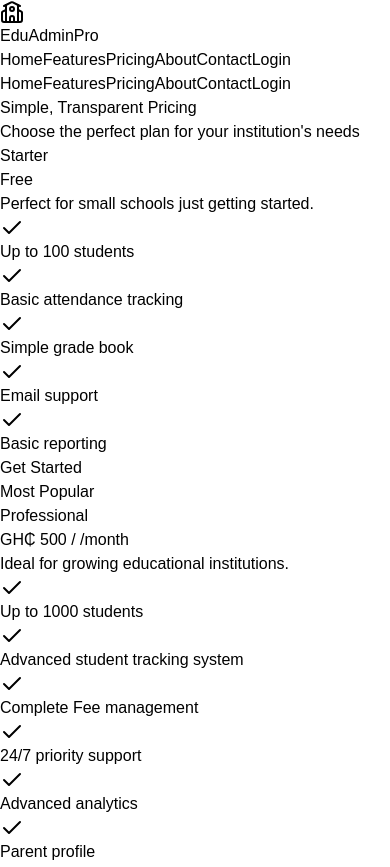
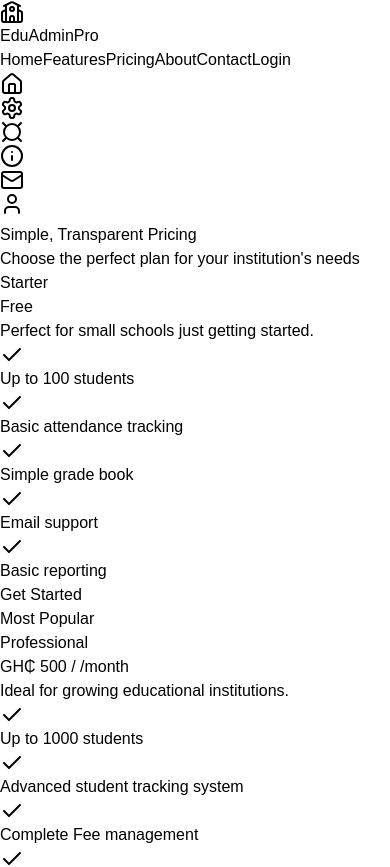
Before and after one commit to Bhankid/landing_page, a Next.js app: page /Pricing in a window 390 px wide. Shown: the top 867 px of the page. Built offline with nearby package versions, Linux system fonts and the light colour scheme.

Commit message:
MobileDock

```diff
--- a/package.json
+++ b/package.json
@@ -17,7 +17,7 @@
     "react": "^19.0.0",
     "react-countup": "^6.5.3",
     "react-dom": "^19.0.0",
-    "sweetalert2": "^11.15.10"
+    "sweetalert2": "^11.6.13"
   },
   "devDependencies": {
     "@eslint/eslintrc": "^3",
--- /dev/null
+++ b/src/components/MobileDock.tsx
@@ -0,0 +1,40 @@
+"use client";
+import Link from "next/link";
+import { usePathname } from "next/navigation";
+import { Home, Settings, Currency, Info, Mail, User } from "lucide-react";
+
+const MobileDock = () => {
+  const pathname = usePathname();
+  const navItems = [
+    { path: "/", label: "Home", icon: Home },
+    { path: "/Features", label: "Features", icon: Settings },
+    { path: "/Pricing", label: "Pricing", icon: Currency },
+    { path: "/About", label: "About", icon: Info },
+    { path: "/Contact", label: "Contact", icon: Mail },
+  ];
+
+  return (
+    <div className="sm:hidden fixed bottom-0 left-0 right-0 bg-slate-900/50 backdrop-blur-lg border-t border-slate-700/50 p-4 flex justify-center space-x-2 z-50">
+      {navItems.map((item) => (
+        <Link
+          key={item.path}
+          href={item.path}
+          className={
+            pathname === item.path
+              ? "bg-slate-700 p-2 rounded-full text-blue-400"
+              : "bg-slate-700 p-2 rounded-full text-white hover:text-blue-400"
+          }
+        >
+          <item.icon className="h-4 w-4" />
+        </Link>
+      ))}
+      <Link href="/Login">
+        <button className="bg-blue-600 p-2 rounded-full text-white hover:bg-blue-700 flex items-center space-x-1">
+          <User className="h-4 w-4" />
+        </button>
+      </Link>
+    </div>
+  );
+};
+
+export default MobileDock;
--- a/src/components/Navigation.tsx
+++ b/src/components/Navigation.tsx
@@ -1,72 +1,87 @@
 "use client";
-
 import type { NextPage } from "next";
 import Link from "next/link";
 import { usePathname } from "next/navigation";
 import { School } from "lucide-react";
+import MobileDock from "./MobileDock";
 
 interface NavigationProps {
-  // Example: Add properties here
   isLoggedIn?: boolean;
   userRole?: string;
 }
 
 const Navigation: NextPage<NavigationProps> = ({}) => {
-  // Use the props as needed
   const pathname = usePathname();
-  const navItems = [
-    { path: "/", label: "Home" },
-    { path: "/Features", label: "Features" },
-    { path: "/Pricing", label: "Pricing" },
-    { path: "/About", label: "About" },
-    { path: "/Contact", label: "Contact" },
-  ];
 
   return (
-    <nav className="fixed w-full bg-slate-900/50 backdrop-blur-lg border-b border-slate-700/50 z-50">
-      <div className="container mx-auto px-6 py-4">
-        <div className="flex items-center justify-between">
+    <nav className="fixed w-full z-50">
+      {/* Desktop Navigation */}
+      <div className="block md:flex bg-slate-900/50 backdrop-blur-lg border-b border-slate-700/50 px-6 py-4">
+        <div className="container mx-auto flex items-center justify-between">
           <div className="flex items-center space-x-2">
             <School className="h-8 w-8 text-blue-600" />
             <span className="text-xl font-bold">EduAdminPro</span>
           </div>
-          <div className="hidden md:flex items-center space-x-8">
-            {navItems.map((item) => (
+          <div className="hidden md:flex space-x-8">
             <Link
-                key={item.path}
-                href={item.path}
+              href="/"
               className={
-                  pathname === item.path
+                pathname === "/"
                   ? "relative px-2 py-1 transition-colors text-blue-400"
                   : "relative px-2 py-1 transition-colors text-white hover:text-blue-400"
               }
             >
-                {item.label}
+              Home
             </Link>
-            ))}
+            <Link
+              href="/Features"
+              className={
+                pathname === "/Features"
+                  ? "relative px-2 py-1 transition-colors text-blue-400"
+                  : "relative px-2 py-1 transition-colors text-white hover:text-blue-400"
+              }
+            >
+              Features
+            </Link>
+            <Link
+              href="/Pricing"
+              className={
+                pathname === "/Pricing"
+                  ? "relative px-2 py-1 transition-colors text-blue-400"
+                  : "relative px-2 py-1 transition-colors text-white hover:text-blue-400"
+              }
+            >
+              Pricing
+            </Link>
+            <Link
+              href="/About"
+              className={
+                pathname === "/About"
+                  ? "relative px-2 py-1 transition-colors text-blue-400"
+                  : "relative px-2 py-1 transition-colors text-white hover:text-blue-400"
+              }
+            >
+              About
+            </Link>
+            <Link
+              href="/Contact"
+              className={
+                pathname === "/Contact"
+                  ? "relative px-2 py-1 transition-colors text-blue-400"
+                  : "relative px-2 py-1 transition-colors text-white hover:text-blue-400"
+              }
+            >
+              Contact
+            </Link>
             <button className="bg-blue-600 hover:bg-blue-700 px-6 py-2 rounded-full transition-all transform hover:scale-105">
               Login
             </button>
           </div>
         </div>
       </div>
-      <div className="md:hidden fixed bottom-0 left-0 right-0 bg-slate-900/50 backdrop-blur-lg border-t border-slate-700/50 p-4 flex justify-center space-x-2 z-50">
-        {navItems.map((item) => (
-          <Link
-            key={item.path}
-            href={item.path}
-            className={
-              pathname === item.path
-                ? "bg-slate-700 p-2 rounded-full text-blue-400"
-                : "bg-slate-700 p-2 rounded-full text-white hover:text-blue-400"
-            }
-          >
-            {item.label}
-          </Link>
-        ))}
-        <button className="bg-blue-600 p-2 rounded-full text-white hover:bg-blue-700">
-          Login
-        </button>
+      {/* Mobile Dock */}
+      <div className="md:hidden">
+        <MobileDock />
       </div>
     </nav>
   );
```
Also changed, not shown: 1 other file (tests, documents, lock files or other folders). Lines whose indentation alone changed are shown as unchanged.
